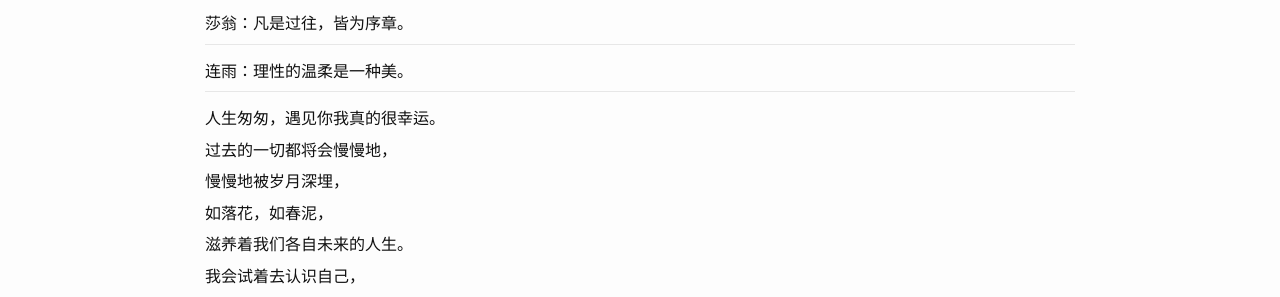
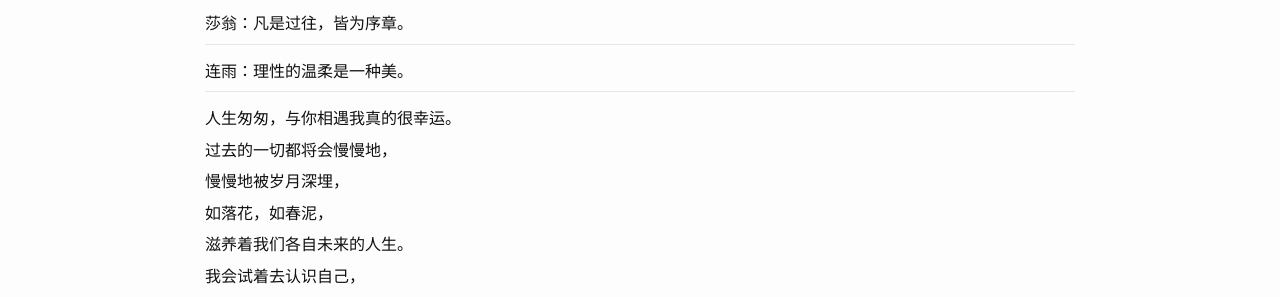
Before and after one commit to lianyu1115/lianyu, a Jekyll site: the page built from _journals/2021-01-06-未完成的初恋.md, in a window 1280 px wide. Shown: the part 176-473 px from the top of the page. Built offline with Jekyll 4.4.1, drawn with Linux system fonts in a browser that asks for light colours.

Commit message:
Update 2021-01-06-未完成的初恋.md

```diff
--- a/_journals/2021-01-06-未完成的初恋.md
+++ b/_journals/2021-01-06-未完成的初恋.md
@@ -15,7 +15,7 @@ tags: ''
 
 - - -
 
-人生匆匆，遇见你我真的很幸运。
+人生匆匆，与你相遇我真的很幸运。
 
 过去的一切都将会慢慢地，
 
```
